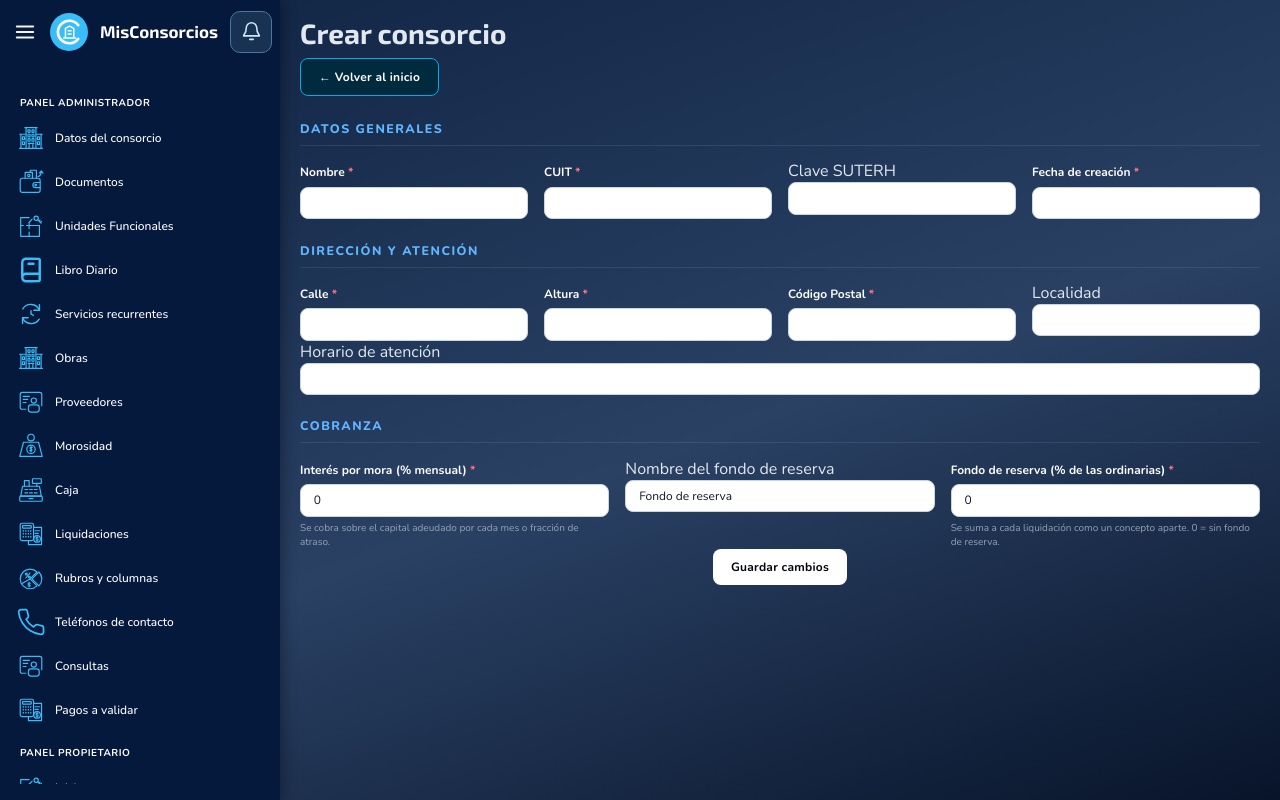
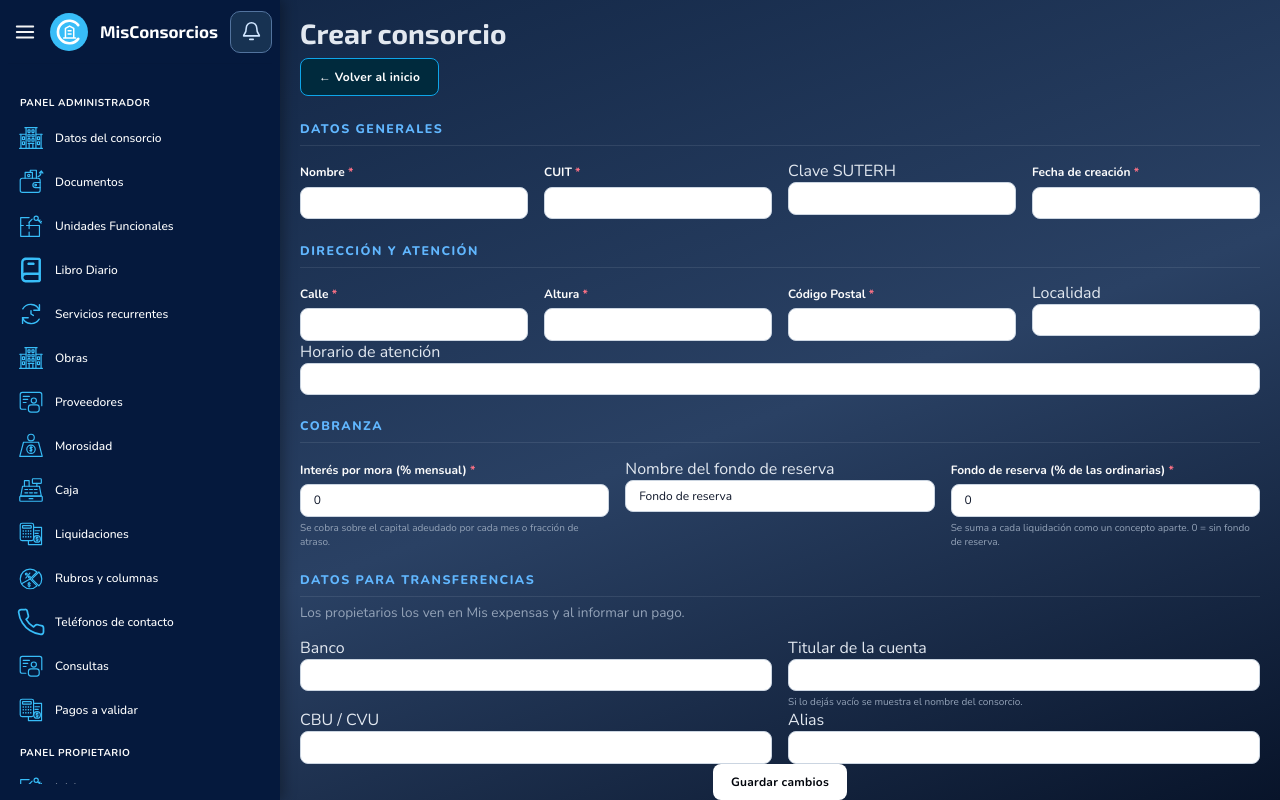
Before and after one commit to LucasCouttulenc/MiConsorcio, a Django app: page /consorcios/crear/ in a window 1280 px wide. Run offline with Django 5.2, Linux system fonts and the light colour scheme; the visitor is signed in with stand-in values (Sample User, id 1); data that the repository does not hold is empty; some libraries are stand-ins or nearby versions.

Commit message:
Datos de transferencia del consorcio (banco, CBU, alias) visibles al propietario

```diff
--- a/config/fixtures/modelos/consorcios_consorcio.py
+++ b/config/fixtures/modelos/consorcios_consorcio.py
@@ -21,5 +21,8 @@ class FixtureDeConsorcio(Fixture):
                 'calle': faker.street_name(),
                 'altura': faker.building_number(),
                 'codigo_postal': faker.numerify(text='#####'),
+                'banco': faker.random_element(['Banco Nación', 'Banco Galicia', 'Banco Santander', 'Banco Ciudad']),
+                'cbu': faker.numerify(text='0' + '#' * 21),
+                'alias_cbu': faker.bothify(text='EXPENSAS.????.##').upper(),
             } for _ in range(10)
         ]
--- a/config/static/css/_formulario.css
+++ b/config/static/css/_formulario.css
@@ -192,6 +192,7 @@
     text-transform: uppercase;
 }
 .form-secciones .form-seccion-titulo:first-of-type { margin-top: 0; }
+.form-secciones .form-seccion-ayuda { margin: -.5rem 0 .9rem; color: var(--colorTextoSecundario); font-size: .85rem; }
 .form-secciones .row, .form-secciones .form-row { margin-bottom: 0; }
 .form-secciones [class*="col-"], .form-secciones .col-md { min-width: 180px; }
 .form-secciones .form-group { border: 0; padding: 0; background: transparent; margin-bottom: .9rem; }
--- a/config/static/css/_portal_propietario.css
+++ b/config/static/css/_portal_propietario.css
@@ -264,3 +264,23 @@
 
 .inicio-pedir-convenio { margin-top: 12px; color: #c5d5ec; font-size: .86rem; }
 .inicio-pedir-convenio a { color: #c4b5fd; font-weight: 800; text-decoration: underline; }
+
+/***************** DATOS PARA TRANSFERIR *****************/
+.datos-transferencia { width: 100%; padding: 12px 14px; border: 1px solid rgba(159, 201, 255, .3); border-radius: 10px; background: rgba(255, 255, 255, .06); text-align: left; }
+.datos-transferencia-titulo { margin: 0 0 8px; color: #9fc9ff !important; font-size: .72rem !important; font-weight: 800; letter-spacing: .1em; text-transform: uppercase; }
+.datos-transferencia dl { display: grid; gap: 5px; margin: 0; }
+.datos-transferencia dl > div { display: flex; justify-content: space-between; align-items: center; gap: 12px; }
+.datos-transferencia dt { color: #b7cbe3; font-size: .8rem; }
+.datos-transferencia dd { display: flex; align-items: center; gap: 8px; margin: 0; color: #fff; font-size: .85rem; font-weight: 700; }
+.datos-transferencia code { font: 700 .85rem ui-monospace, Consolas, monospace; color: inherit; background: none; }
+.datos-transferencia-copiar { padding: 2px 8px; border: 1px solid #6382aa; border-radius: 6px; background: #24466f; color: #fff; font-size: .72rem; font-weight: 800; cursor: pointer; }
+.datos-transferencia-copiar:hover { background: #315b8c; }
+.datos-transferencia-ayuda { margin: 9px 0 0; color: #c5d5ec; font-size: .8rem !important; }
+.datos-transferencia-ayuda a { color: #9fc9ff; text-decoration: underline; }
+.datos-transferencia-claro { margin-bottom: 24px; border-color: #c9d8ea; background: #f1f6fc; }
+.datos-transferencia-claro .datos-transferencia-titulo { color: #1b365d !important; }
+.datos-transferencia-claro dt { color: #556a8a; }
+.datos-transferencia-claro dd { color: #142947; }
+.datos-transferencia-claro .datos-transferencia-ayuda { color: #445a7a; }
+.datos-transferencia-claro .datos-transferencia-ayuda a { color: #1d63c9; }
+.datos-transferencia-claro .datos-transferencia-copiar { border-color: #1b365d; background: #1b365d; }
--- a/config/static/css/base.css
+++ b/config/static/css/base.css
@@ -4,7 +4,7 @@
 @import "_tabla.css";
 @import "_componentes.css?v=20261020-toast-layout";
 @import "_liquidaciones.css";
-@import "_portal_propietario.css?v=20261028-convenio-2";
+@import "_portal_propietario.css?v=20261029-transferencias";
 @import "_pagos_pendientes.css";
 @import "_consultas.css?v=20261024-consultas-3";
 @import "_documentos.css?v=20261028-actas-obras";
--- a/config/templates/base.html
+++ b/config/templates/base.html
@@ -9,7 +9,7 @@
         <link href="https://fonts.googleapis.com/css2?family=Exo+2:ital,wght@0,100..900;1,100..900&family=Nunito:ital,wght@0,200..1000;1,200..1000&display=swap" rel="stylesheet">
         <link href="https://cdnjs.cloudflare.com/ajax/libs/select2/4.0.13/css/select2.min.css" rel="stylesheet">
         {% block extra_styles %}{% endblock %}
-        <link rel="stylesheet" href="{% static 'css/base.css' %}?v=20261027-invitacion-ui">
+        <link rel="stylesheet" href="{% static 'css/base.css' %}?v=20261029-transferencias">
         <script src="https://code.jquery.com/jquery-3.6.0.min.js"></script>
         <script src="https://cdnjs.cloudflare.com/ajax/libs/select2/4.0.13/js/select2.min.js"></script>
         <link rel="icon" href="{% static 'imagenes/logo.svg' %}" type="image/svg+xml">
--- a/consorcios/forms.py
+++ b/consorcios/forms.py
@@ -25,10 +25,17 @@ class FormularioConsorcio(forms.ModelForm):
             "tasa_interes_mensual",
             "fondo_reserva_nombre",
             "fondo_reserva_porcentaje",
+            "banco",
+            "titular_cuenta",
+            "cbu",
+            "alias_cbu",
         ]
         widgets = {
             "fecha_creacion": DatePickerInput(),
         }
+
+    def clean_alias_cbu(self):
+        return self.cleaned_data['alias_cbu'].upper()
 
     def __init__(self, *args, **kwargs):
         super().__init__(*args, **kwargs)
@@ -62,6 +69,18 @@ class FormularioConsorcio(forms.ModelForm):
                 Column('tasa_interes_mensual'),
                 Column('fondo_reserva_nombre'),
                 Column('fondo_reserva_porcentaje'),
+                css_class = 'row'
+            ),
+            HTML('<h3 class="form-seccion-titulo">Datos para transferencias</h3>'
+                 '<p class="form-seccion-ayuda">Los propietarios los ven en Mis expensas y al informar un pago.</p>'),
+            Row(
+                Column('banco'),
+                Column('titular_cuenta'),
+                css_class = 'row'
+            ),
+            Row(
+                Column('cbu'),
+                Column('alias_cbu'),
                 css_class = 'row'
             ),
             Div(Submit('submit', 'Guardar cambios', css_class='boton-primario'), css_class='flex wrap center')
--- a/consorcios/models.py
+++ b/consorcios/models.py
@@ -1,4 +1,4 @@
-from django.core.validators import MaxValueValidator, MinValueValidator
+from django.core.validators import MaxValueValidator, MinValueValidator, RegexValidator
 from django.db import models
 from django.utils import timezone
 
@@ -37,6 +37,29 @@ class Consorcio(models.Model):
         verbose_name="Fondo de reserva (% de las ordinarias)",
         help_text="Se suma a cada liquidación como un concepto aparte. 0 = sin fondo de reserva.",
     )
+    # Cuenta donde los propietarios transfieren las expensas
+    banco = models.CharField(max_length=60, blank=True, default='', verbose_name="Banco")
+    titular_cuenta = models.CharField(
+        max_length=100, blank=True, default='', verbose_name="Titular de la cuenta",
+        help_text="Si lo dejás vacío se muestra el nombre del consorcio.",
+    )
+    cbu = models.CharField(
+        max_length=22, blank=True, default='', verbose_name="CBU / CVU",
+        validators=[RegexValidator(r'^\d{22}$', 'El CBU tiene que tener 22 dígitos.')],
+    )
+    alias_cbu = models.CharField(
+        max_length=20, blank=True, default='', verbose_name="Alias",
+        validators=[RegexValidator(r'^[A-Za-z0-9.\-]{6,20}$', 'El alias tiene entre 6 y 20 caracteres: letras, números, puntos o guiones.')],
+    )
+
+
+    @property
+    def tiene_datos_transferencia(self):
+        return bool(self.cbu or self.alias_cbu)
+
+    @property
+    def titular_transferencia(self):
+        return self.titular_cuenta or self.nombre
 
     def __str__(self):
         return f"{self.nombre} - {self.calle} {self.altura}, CP {self.codigo_postal}"
--- a/consorcios/templates/crear_consorcio.html
+++ b/consorcios/templates/crear_consorcio.html
@@ -7,7 +7,7 @@
 
 {% include "componentes/mensajes.html" %}
 
-<link rel="stylesheet" href="{% static 'css/_formulario.css' %}?v=20261027-secciones">
+<link rel="stylesheet" href="{% static 'css/_formulario.css' %}?v=20261029-transferencias">
 <link rel="stylesheet" href="{% static 'css/_alicuotas.css' %}"> {# Asegura los estilos del botón volver #}
 
 <div style="margin-bottom: 1.5rem;">
--- a/consorcios/templates/gestionar_consorcio.html
+++ b/consorcios/templates/gestionar_consorcio.html
@@ -7,7 +7,7 @@
 
 {% include "componentes/mensajes.html" %}
 
-<link rel="stylesheet" href="{% static 'css/_formulario.css' %}?v=20261027-secciones">
+<link rel="stylesheet" href="{% static 'css/_formulario.css' %}?v=20261029-transferencias">
 
 <div style="margin-bottom: 1.5rem;">
     <h1 class="titulo" style="margin-bottom: 0.5rem;">Datos del consorcio</h1>
--- a/gastos/templates/mis_expensas.html
+++ b/gastos/templates/mis_expensas.html
@@ -83,6 +83,7 @@
                 {% else %}
                     <span class="portal-estado estado-deuda">Pendiente de pago</span>
                     <p>El importe se actualizará cuando se validen pagos parciales.</p>
+                    {% include "componentes/datos_transferencia.html" with consorcio=consorcio unidad=unidad %}
                     <a class="portal-boton portal-boton-acento" href="{% url 'registrar_pago' detalle.pk %}">Adjuntar comprobante de pago</a>
                 {% endif %}
                 {% if detalle.liquidacion.documento %}<a class="portal-boton portal-boton-secundario" href="{% url 'documento_liquidacion_propietario' detalle.liquidacion.pk %}">Descargar liquidación PDF</a>{% endif %}
--- a/gastos/templates/registrar_pago.html
+++ b/gastos/templates/registrar_pago.html
@@ -144,6 +144,8 @@
             <p class="pago-deuda">Total a pagar: $ {{ detalle.deuda_total_actualizada|floatformat:"2g" }}</p>
         </div>
 
+        {% include "componentes/datos_transferencia.html" with consorcio=detalle.liquidacion.consorcio unidad=detalle.unidad_funcional variante="claro" %}
+
         <form method="POST" enctype="multipart/form-data">
             {% csrf_token %}
 
```
Also changed, not shown: consorcios/tests.py (+32 -0 lines), gastos/templates/componentes/datos_transferencia.html (added, +26 -0 lines), gastos/tests.py (+44 -0 lines), consorcios/migrations/0018_consorcio_datos_transferencia.py (added).
